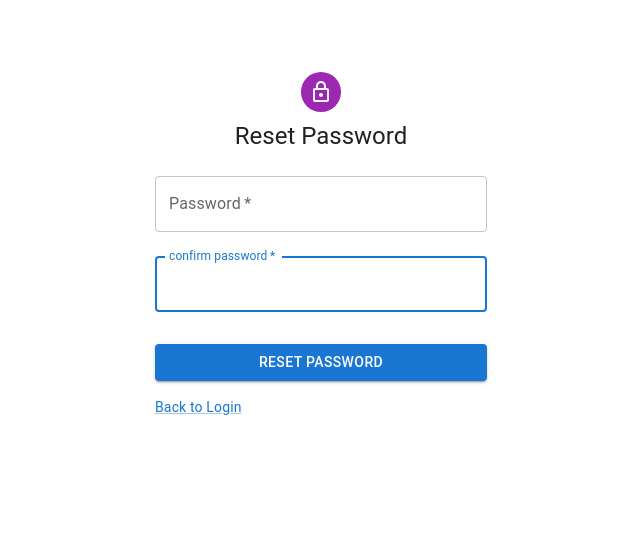
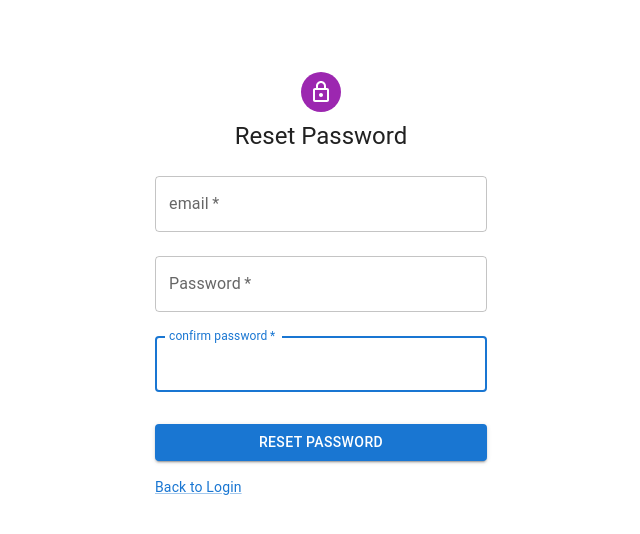
Before and after one commit to FestimKrasniqi/Restaurant-Management-System-Fronted, a React (Create React App) app: page /Reset in a window 1280 px wide. Shown: the top 534 px of the page, without its empty margins (319-959 px from the left). Built offline with nearby package versions, Linux system fonts and the light colour scheme.

Commit message:
Created API fetch logic for both forgot password and reset password page

```diff
--- a/src/client/ForgotPassword.js
+++ b/src/client/ForgotPassword.js
@@ -31,10 +31,25 @@ export default function ForgotPassword() {
       validationSchema: Yup.object({
         email: Yup.string().email('Invalid email address').required('Email is required'),
       }),
-      onSubmit: values => {
-        console.log(values)
-      },
+      onSubmit: async(values,{resetForm}) => {
+       try{
+        let result = await fetch("http://localhost:8000/api/Forgot-Password",{
+          method:'POST',
+          body:JSON.stringify(formik.values),
+          headers:{
+            "Content-type" : 'application/json',
+            "Accept" : 'application/json',
+          }
+        });
+        result = await result.json()
+        console.log(result)
+        resetForm()
+      }
+      catch (error) {
+          console.error('Error:', error);
+        }
 
+      }
      });
 
   return (
--- a/src/client/Login.js
+++ b/src/client/Login.js
@@ -33,7 +33,7 @@ function Login() {
 
   },
  validationSchema: Yup.object ({
-  email:Yup.string().required("Email is requried"),
+  email:Yup.string().required("Email is requried").email("Invalid email address"),
   password:Yup.string().required("Password is required")
  }),
  onSubmit: async (values,{resetForm}) => {
--- a/src/client/ResetPassword.js
+++ b/src/client/ResetPassword.js
@@ -19,7 +19,8 @@ function ResetPassword() {
 initialValues : {
 
     password : '',
-    confirm_password : ''
+    confirm_password : '',
+    email: ''
 
 },
 
@@ -27,14 +28,31 @@ validationSchema:Yup.object ({
 
     password:Yup.string().required("Password is required").min(8),
     confirm_password: Yup.string().oneOf([Yup.ref('password'), null], 'Password must match').required('Confirm Password is required'),
+    email : Yup.string().required("Email is requried").email("Invalid email address")
 }),
 
-onSubmit: values => {
-    console.log(values)
-  },
+onSubmit: async(values,{resetForm}) => {
+  try{
+   let result = await fetch("http://localhost:8000/api/Reset-Password",{
+     method:'POST',
+     body:JSON.stringify(formik.values),
+     headers:{
+       "Content-type" : 'application/json',
+       "Accept" : 'application/json',
+     }
+   });
+   result = await result.json()
+   console.log(result)
+   resetForm()
+ }
+ catch (error) {
+     console.error('Error:', error);
+   }
+
+ }
+});
 
 
-  });
 
 
   return (
@@ -58,6 +76,26 @@ onSubmit: values => {
               Reset Password
             </Typography>
             <Box component="form" noValidate onSubmit={formik.handleSubmit} sx={{ mt: 1 }}>
+
+            <TextField
+                margin="normal"
+                required
+                fullWidth
+                id="email"
+                label="email"
+                name="email"
+                autoComplete="email"
+                autoFocus
+                type="email"
+                value = {formik.values.email}
+                onChange = {formik.handleChange}
+                error = {formik.touched.email && Boolean(formik.errors.email)}
+                helperText = {formik.touched.email && formik.errors.email}
+              />
+
+
+
+
               <TextField
                 margin="normal"
                 required
@@ -67,6 +105,7 @@ onSubmit: values => {
                 name="password"
                 autoComplete="password"
                 autoFocus
+                type="password"
                 value = {formik.values.password}
                 onChange = {formik.handleChange}
                 error = {formik.touched.password && Boolean(formik.errors.password)}
@@ -81,6 +120,7 @@ onSubmit: values => {
               name="confirm_password"
               autoComplete="password"
               autoFocus
+              type="password"
               value = {formik.values.confirm_password}
               onChange = {formik.handleChange}
               error = {formik.touched.confirm_password && Boolean(formik.errors.confirm_password)}
--- a/src/client/SignUp.js
+++ b/src/client/SignUp.js
@@ -74,6 +74,7 @@ export default function SignUp() {
         });
 
         result = await result.json();
+        localStorage.setItem('token',result.token)
         console.log(result);
         resetForm();
 
```
